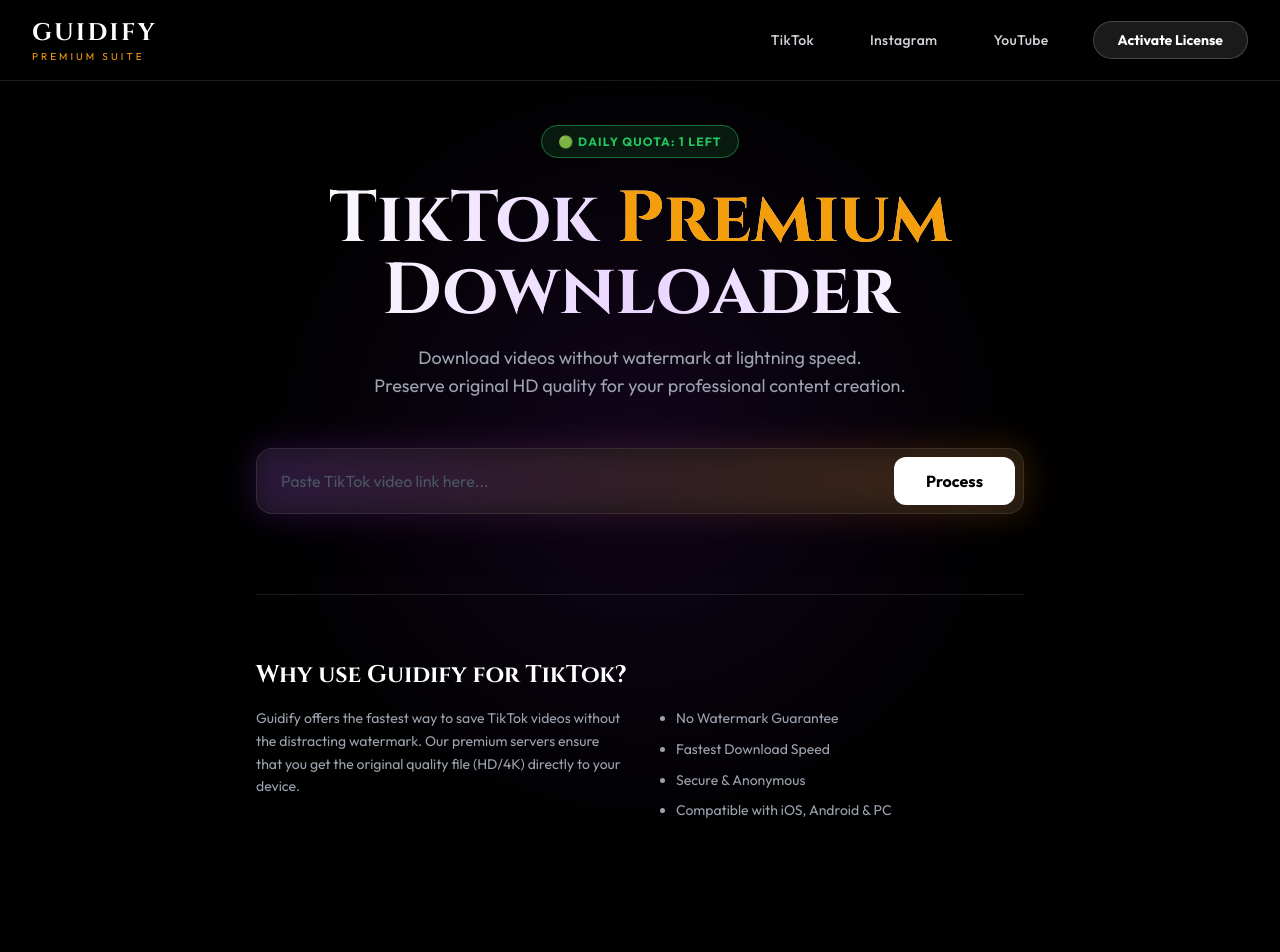
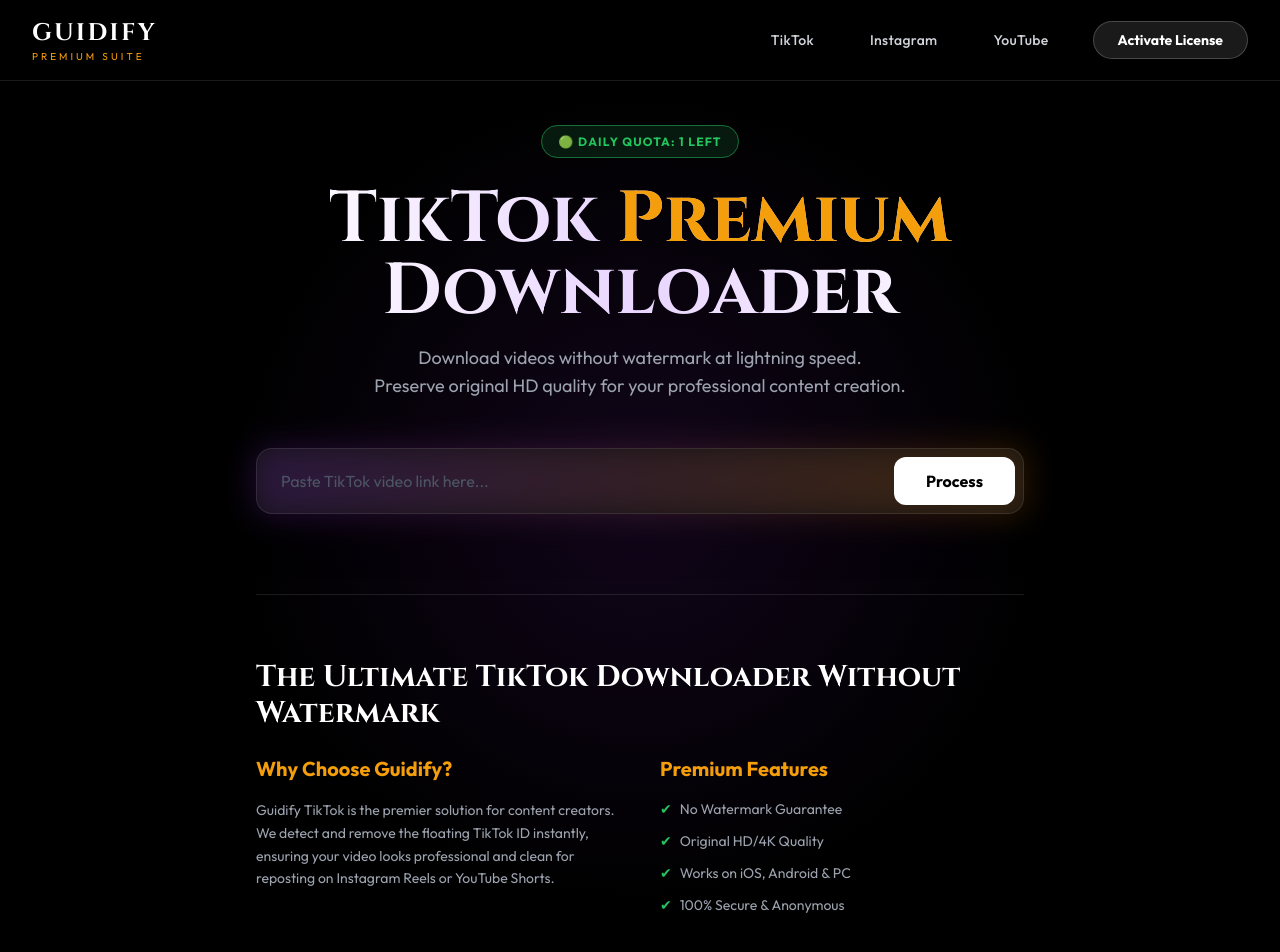
Before and after one commit to tukaoffcial27/cikal, a Next.js app: page /tiktok in a window 1280 px wide. Shown: the top 952 px of the page. Built offline with nearby package versions, Linux system fonts and the light colour scheme.

Commit message:
Fix: Sinkronisasi Limit Global, Perbaiki SEO TikTok, dan Logika Tombol Merah

```diff
--- a/src/app/tiktok/page.tsx
+++ b/src/app/tiktok/page.tsx
@@ -18,16 +18,17 @@
     const isPremium = localStorage.getItem("guidify_premium_status") === "active";
     if (isPremium) return;
 
-    // 2. Cek Tanggal & Limit
+    // 2. Cek Tanggal & Limit (GUNAKAN KEY GLOBAL YANG BARU)
     const today = new Date().toDateString();
     const lastDate = localStorage.getItem("guidify_last_date");
 
     if (lastDate !== today) {
       localStorage.setItem("guidify_last_date", today);
-      localStorage.setItem("guidify_daily_count", "0");
+      localStorage.setItem("guidify_global_limit", "0"); // Reset jadi 0 (belum dipakai)
       setIsLimitReached(false);
     } else {
-      const count = parseInt(localStorage.getItem("guidify_daily_count") || "0");
+      // Cek apakah sudah dipakai (1 artinya habis)
+      const count = parseInt(localStorage.getItem("guidify_global_limit") || "0");
       if (count >= 1) {
         setIsLimitReached(true);
       }
@@ -35,16 +36,18 @@
   };
 
   const handleProcess = () => {
-    if (!url) {
-      alert("Please paste a valid TikTok link!");
-      return;
-    }
-
+    // --- PERBAIKAN LOGIKA TOMBOL ---
+    // 1. CEK LIMIT DULUAN (Prioritas Utama)
     if (isLimitReached) {
-      // --- PERBAIKAN BAHASA (FULL INGGRIS) ---
       if (confirm("⚠️ Daily Quota Reached!\n\nYou have reached your daily free limit. Upgrade to Premium for unlimited access?")) {
           window.location.href = "/upgrade";
       }
+      return; // Stop di sini, jangan tanya link
+    }
+
+    // 2. BARU CEK LINK (Kalau kuota masih ada)
+    if (!url) {
+      alert("Please paste a valid TikTok link!");
       return;
     }
 
@@ -54,7 +57,9 @@
       setIsLoading(false);
       alert("✅ Video Found! Downloading...");
 
-      localStorage.setItem("guidify_daily_count", "1");
+      // Catat Penggunaan Global (1 = Habis)
+      localStorage.setItem("guidify_global_limit", "1");
+      localStorage.setItem("guidify_last_date", new Date().toDateString()); // Update tanggal
       setIsLimitReached(true);
 
     }, 2000);
@@ -115,22 +120,40 @@
             </button>
           </div>
 
-          {/* --- PERBAIKAN SEO (YANG TADI HILANG) --- */}
-          <div className="text-left border-t border-white/10 pt-16">
-              <h2 className="text-2xl font-bold text-white mb-4 font-cinzel">Why use Guidify for TikTok?</h2>
-              <div className="grid md:grid-cols-2 gap-8 text-gray-400 text-sm leading-relaxed">
-                  <p>
-                    Guidify offers the fastest way to save TikTok videos without the distracting watermark. Our premium servers ensure that you get the original quality file (HD/4K) directly to your device.
-                  </p>
-                  <ul className="list-disc pl-5 space-y-2">
-                    <li>No Watermark Guarantee</li>
-                    <li>Fastest Download Speed</li>
-                    <li>Secure & Anonymous</li>
-                    <li>Compatible with iOS, Android & PC</li>
-                  </ul>
+          {/* --- PERBAIKAN SEO (DESAIN MEWAH SEPERTI IG) --- */}
+          <div className="text-left border-t border-white/10 pt-16 max-w-4xl mx-auto w-full">
+              <h2 className="text-3xl font-bold text-white mb-6 font-cinzel text-center md:text-left">
+                The Ultimate TikTok Downloader Without Watermark
+              </h2>
+
+              <div className="grid md:grid-cols-2 gap-10">
+                  <div className="space-y-4">
+                      <h3 className="text-xl font-bold text-amber-500">Why Choose Guidify?</h3>
+                      <p className="text-gray-400 text-sm leading-relaxed">
+                        Guidify TikTok is the premier solution for content creators. We detect and remove the floating TikTok ID instantly, ensuring your video looks professional and clean for reposting on Instagram Reels or YouTube Shorts.
+                      </p>
+                  </div>
+
+                  <div className="space-y-4">
+                      <h3 className="text-xl font-bold text-amber-500">Premium Features</h3>
+                      <ul className="space-y-3 text-sm text-gray-400">
+                        <li className="flex items-center gap-2">
+                           <span className="text-green-500">✔</span> No Watermark Guarantee
+                        </li>
+                        <li className="flex items-center gap-2">
+                           <span className="text-green-500">✔</span> Original HD/4K Quality
+                        </li>
+                        <li className="flex items-center gap-2">
+                           <span className="text-green-500">✔</span> Works on iOS, Android & PC
+                        </li>
+                        <li className="flex items-center gap-2">
+                           <span className="text-green-500">✔</span> 100% Secure & Anonymous
+                        </li>
+                      </ul>
+                  </div>
               </div>
           </div>
-          {/* ---------------------------------------- */}
+          {/* ----------------------------------------------- */}
 
         </div>
       </div>
```
Also changed, not shown: src/app/page.tsx (+28 -42 lines).
